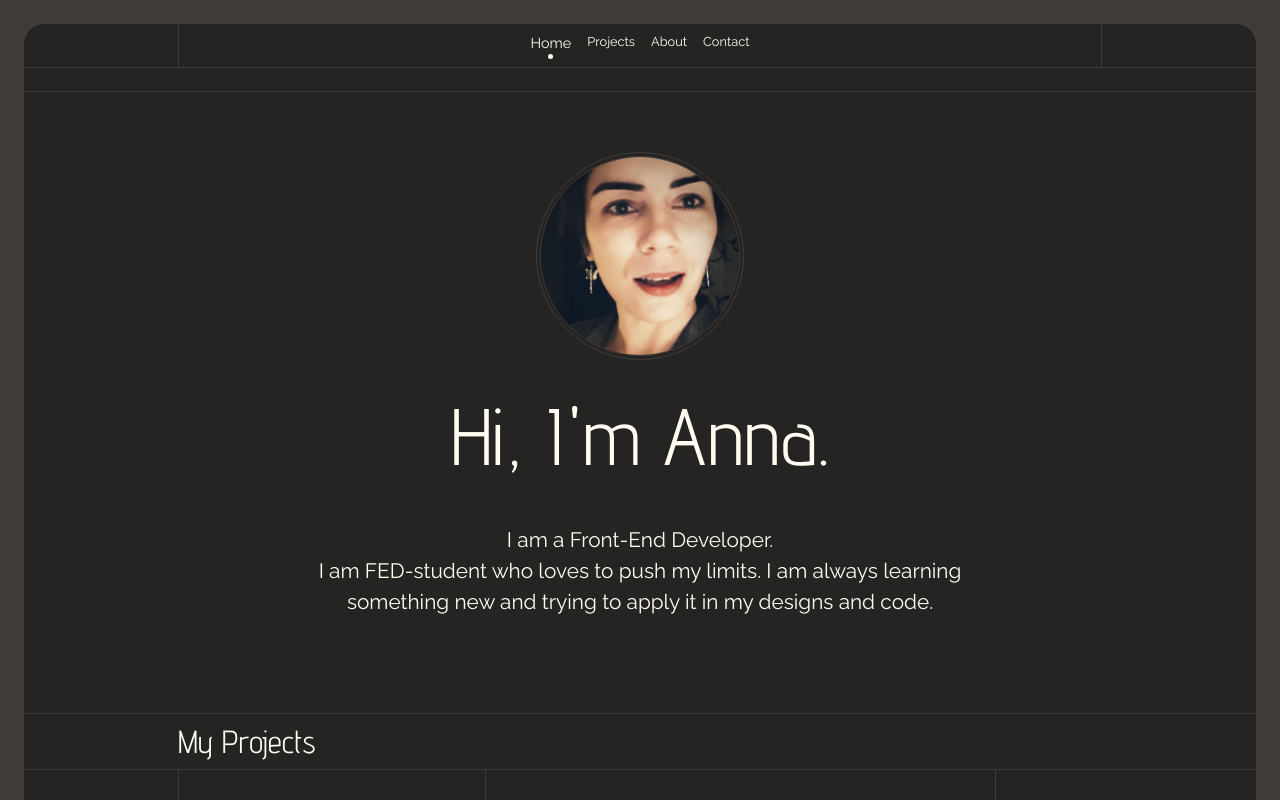
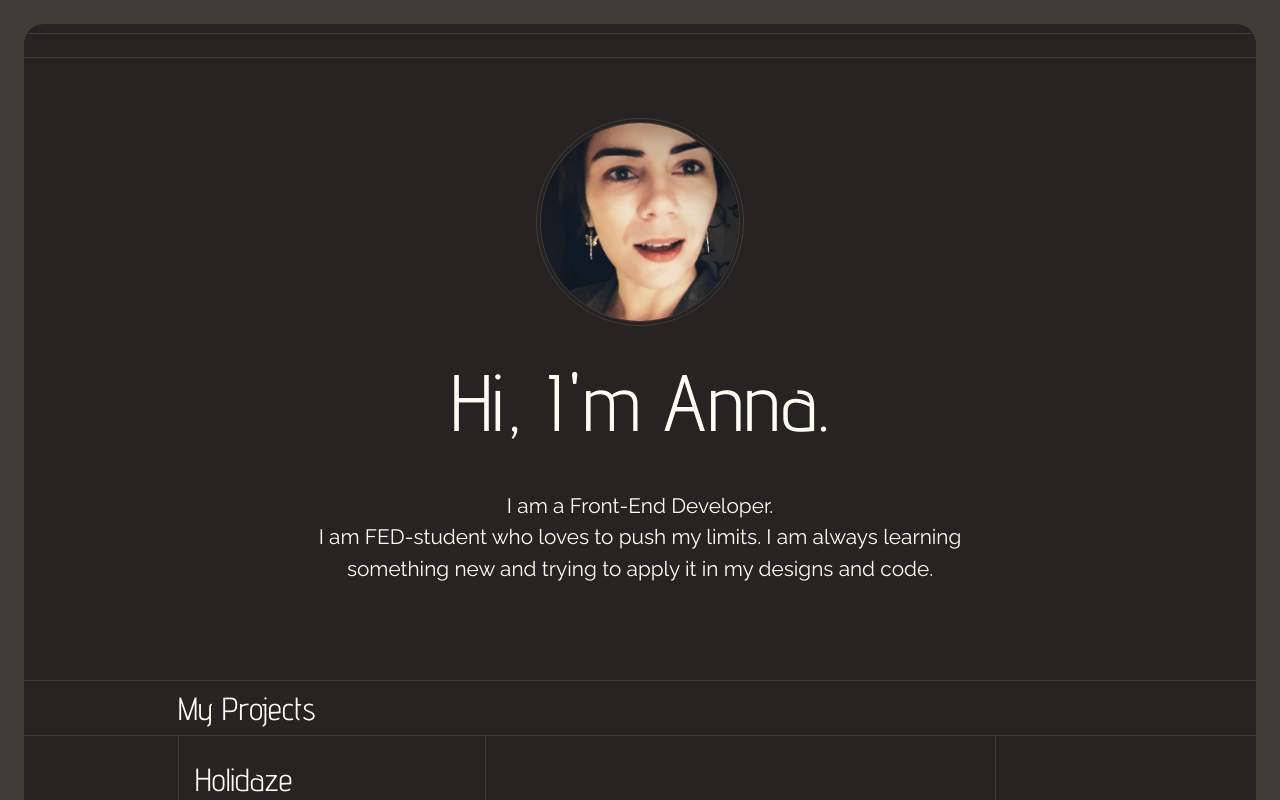
Before and after one commit to AnnaAWojtowicz/MyPortfolio, a React (Vite) app in the folder my-portfolio/: page / in a window 1280 px wide. Shown: the top 800 px of the page. Built offline with nearby package versions, Linux system fonts and the light colour scheme.

Commit message:
refactor: Add react-scroll library for smooth scrolling functionality

```diff
--- a/my-portfolio/package.json
+++ b/my-portfolio/package.json
@@ -19,7 +19,8 @@
     "react": "^18.2.0",
     "react-bootstrap": "^2.10.2",
     "react-dom": "^18.2.0",
-    "react-router-dom": "^6.23.1"
+    "react-router-dom": "^6.23.1",
+    "react-scroll": "^1.9.0"
   },
   "devDependencies": {
     "@types/react": "^18.2.66",
--- a/my-portfolio/src/components/Layout.jsx
+++ b/my-portfolio/src/components/Layout.jsx
@@ -6,7 +6,7 @@ function Layout({ children }) {
 
     return (
         <div className='site'>
-            <Header />
+            {/* <Header /> */}
             <div className='grid-cell-content-layout'><main className='content'>
                 {children}</main></div>
             <Footer />
```
Also changed, not shown: 1 other file (tests, documents, lock files or other folders).
